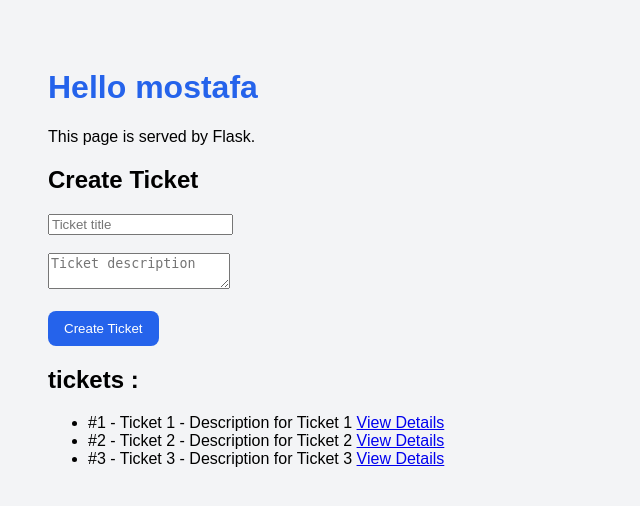
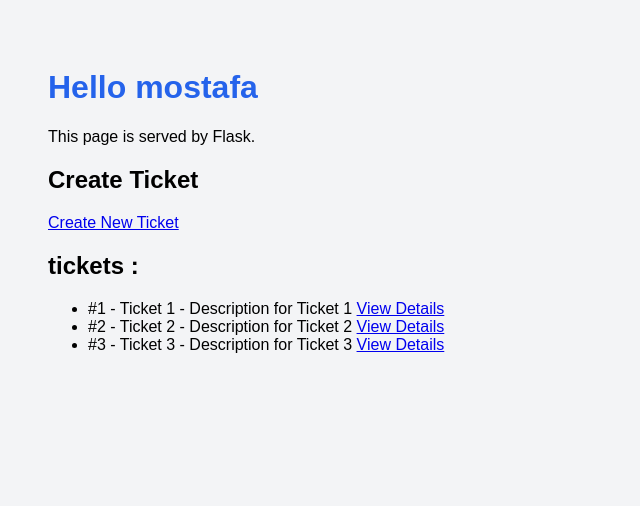
Before and after one commit to mostafa2742002/learn-flask, a Flask app: page / in a window 1280 px wide. Shown: the top 506 px of the page, without its empty margins (0-640 px from the left). Run offline with Flask 3, Linux system fonts and the light colour scheme.

Commit message:
Add new ticket creation functionality and update home page link

```diff
--- a/app.py
+++ b/app.py
@@ -43,20 +43,40 @@ def ticket_detail(ticket_id):
     return render_template('ticket_details.html', ticket=selcted_ticket)
 
 
-@app.route('/tickets', methods=['POST'])
+@app.route('/tickets/new')
+def new_ticket():
+    return render_template('new_ticket.html')
+
+
+
+
+@app.route("/tickets", methods=["POST"])
 def create_ticket():
-    title = request.form['title']
-    description = request.form['description']
+    title = request.form["title"]
+    description = request.form["description"]
+
+    if title.strip() == "":
+        return render_template(
+            "new_ticket.html",
+            error="Title is required"
+        )
+
+    if description.strip() == "":
+        return render_template(
+            "new_ticket.html",
+            error="Description is required"
+        )
 
     new_ticket = {
-        'id': len(tickets) + 1,
-        'title': title,
-        'description': description
+        "id": len(tickets) + 1,
+        "title": title,
+        "status": "OPEN",
+        "description": description
     }
 
     tickets.append(new_ticket)
 
-    return redirect('/')
+    return redirect("/")
 
 if __name__ == '__main__':
     app.run(debug=True)
--- a/templates/home.html
+++ b/templates/home.html
@@ -10,17 +10,7 @@
 
     <h2>Create Ticket</h2>
 
-    <form action="/tickets" method="post">
-        <input type="text" name="title" placeholder="Ticket title">
-
-        <br><br>
-
-        <textarea name="description" placeholder="Ticket description"></textarea>
-
-        <br><br>
-
-        <button type="submit">Create Ticket</button>
-    </form>
+    <a href="/tickets/new">Create New Ticket</a>
 
     <h2>tickets :</h2>
 
```
Also changed, not shown: templates/new_ticket.html (added, +32 -0 lines).
